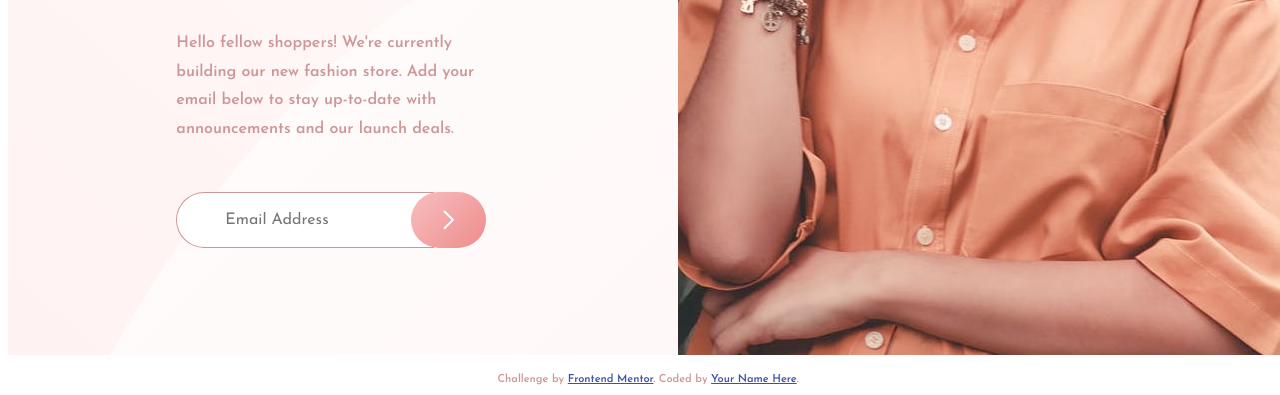
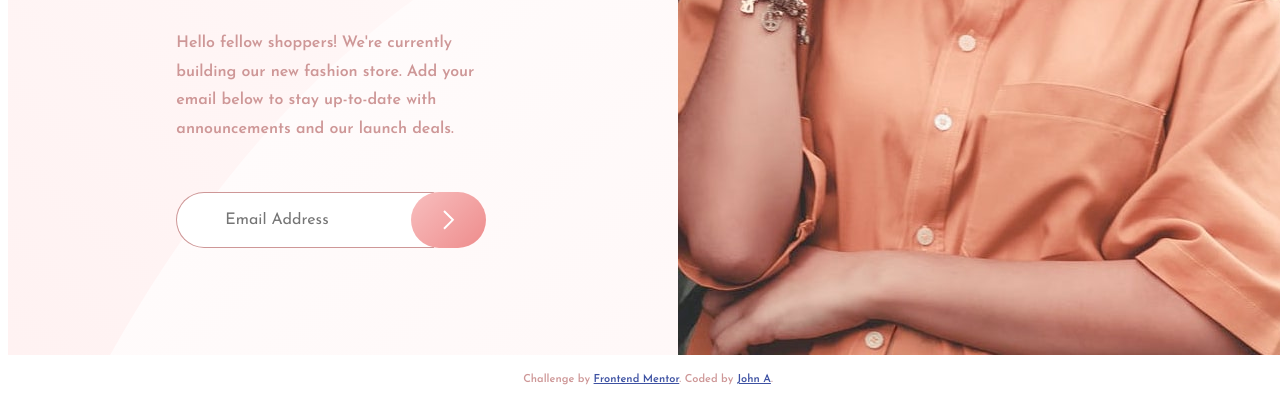
Before and after one commit to ajkun55/Base-Apparel-coming-soon-page, a plain HTML site: page index.html in a window 1280 px wide. Shown: the part 453-848 px from the top of the page. Drawn offline with nearby package versions, Linux system fonts and the light colour scheme.

Commit message:
Update index.html

```diff
--- a/index.html
+++ b/index.html
@@ -46,7 +46,7 @@
   <footer>
     <p class="attribution">
       Challenge by <a href="https://www.frontendmentor.io?ref=challenge" target="_blank">Frontend Mentor</a>.
-      Coded by <a href="#">Your Name Here</a>.
+      Coded by <a href="https://github.com/ajkun55/Base-Apparel-coming-soon-page">John A</a>.
     </p>
   </footer>
 </body>
```
